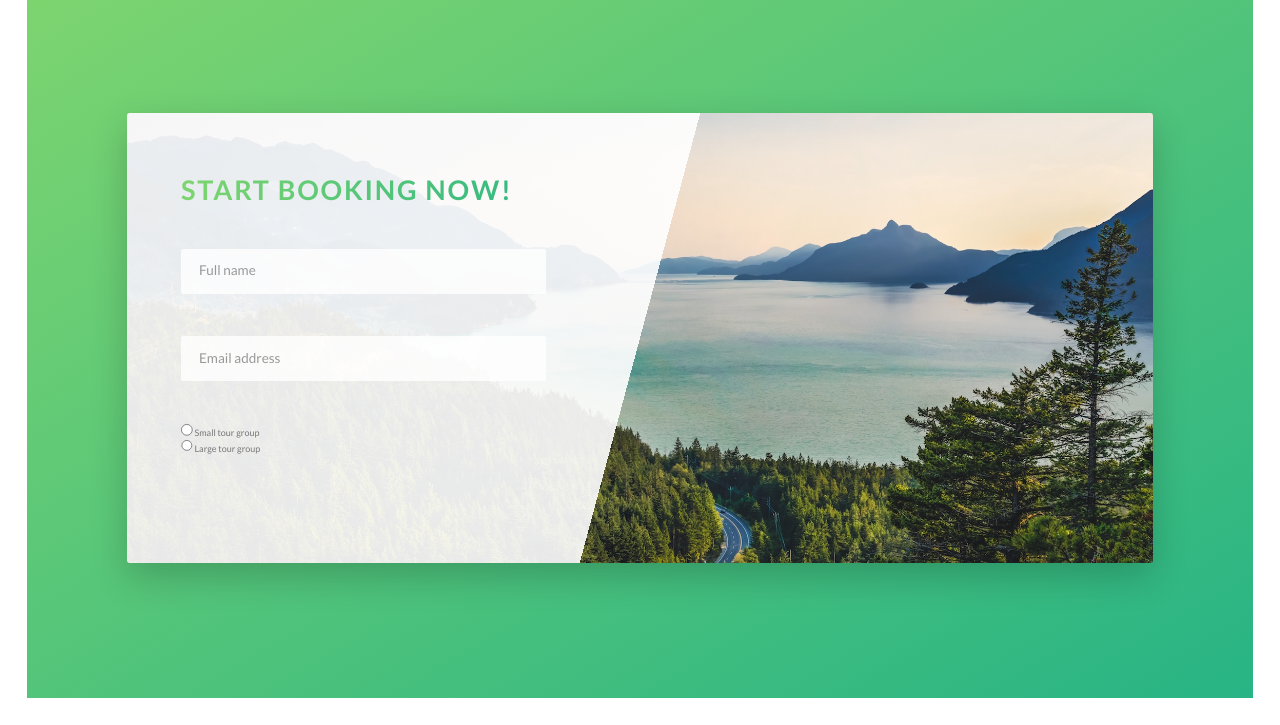
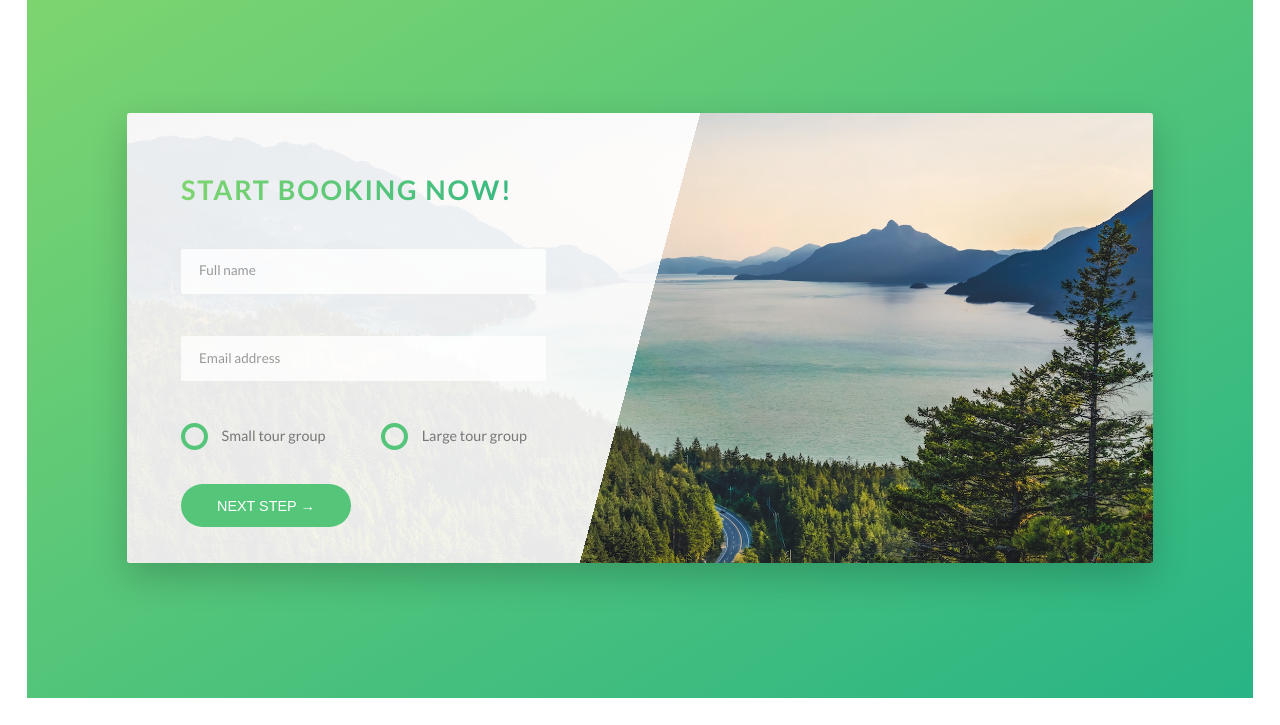
Before and after one commit to vallendito/natours-awesome, a website: page index.html in a window 1280 px wide. Shown: the part 4034-4759 px from the top of the page. Drawn offline with Linux system fonts and the light colour scheme; files whose address does not match are found by name.

Commit message:
add style radio button

```diff
--- a/index.html
+++ b/index.html
@@ -279,18 +279,29 @@
                                     <label for="email" class="form__label">Email address</label>
                                 </div>
 
-                                <div class="form__group">
+                                <div class="form__group u-margin-bottom-medium">
+
                                     <div class="form__radio-group">
                                         <input type="radio" class="form__radio-input" id="small" name="size">
-                                        <label for="small" class="form__radio-label">Small tour group</label>
+                                        <label for="small" class="form__radio-label">
+                                            <span class="form__radio-button"></span>
+                                            Small tour group
+                                        </label>
                                     </div>
 
                                     <div class="form__radio-group">
                                         <input type="radio" class="form__radio-input" id="large" name="size">
-                                        <label for="large" class="form__radio-label">Large tour group</label>
+                                        <label for="large" class="form__radio-label">
+                                            <span class="form__radio-button"></span>
+                                            Large tour group
+                                        </label>
                                     </div>
+
                                 </div>
 
+                                <div class="form__group">
+                                    <button class="btn btn--green">Next Step &rarr;</button>
+                                </div>
                             </form>
                         </div>
                     </div>
--- a/sass/base/_utilities.scss
+++ b/sass/base/_utilities.scss
@@ -1,19 +1,19 @@
 .u-center-text {
-    text-align: center;
+    text-align: center !important;
 }
 .u-margin-bottom-big {
-    margin-bottom: 8rem;
+    margin-bottom: 8rem !important;
 }
 .u-margin-bottom-medium {
-    margin-bottom: 4rem;
+    margin-bottom: 4rem !important;
 }
 .u-margin-bottom-small {
-    margin-bottom: 1.5rem;
+    margin-bottom: 1.5rem !important;
 }
 
 .u-margin-top-big {
-    margin-top: 8rem;
+    margin-top: 8rem !important;
 }
 .u-margin-top-huge {
-    margin-top: 10rem;
+    margin-top: 10rem !important;
 }
--- a/sass/components/_button.scss
+++ b/sass/components/_button.scss
@@ -1,5 +1,5 @@
 .btn {
-
+    &,
     &:link,
     &:visited {
         text-transform: uppercase;
@@ -10,6 +10,10 @@
         transition: all .2s;
         position: relative;
         font-size: $default-font-size;
+
+        // Change to the <button> element
+        border: none;
+        cursor: pointer;
     }
 
     &:hover {
@@ -21,7 +25,9 @@
             opacity: 0;
         }
     }
-    &:active {
+    &:active,
+    &:focus {
+        outline: none;
         transform: translateY(-.1rem);
         box-shadow: 0 1rem 1rem rgba($color-black, .2);
     }
--- a/sass/components/_form.scss
+++ b/sass/components/_form.scss
@@ -45,4 +45,50 @@
         visibility: hidden;
         transform: translateY(-4rem);
     }
+
+    // Radio Button
+    &__radio-group {
+        width: 49%;
+        display: inline-block;
+    }
+
+    &__radio-input {
+        display: none;
+    }
+
+    &__radio-label {
+        font-size: $default-font-size;
+        cursor: pointer;
+        position: relative;
+        padding-left: 4.5rem;
+    }
+
+    &__radio-button {
+        height: 3rem;
+        width: 3rem;
+        border: 5px solid $color-primary;
+        border-radius: 50%;
+        display: inline-block;
+        position: absolute;
+        left: 0;
+        top: -.4rem;
+
+        &::after {
+            content: "";
+            display: block;
+            height: 1.3rem;
+            width: 1.3rem;
+            border-radius: 50%;
+            position: absolute;
+            top: 50%;
+            left: 50%;
+            transform: translate(-50%, -50%);
+            background-color: $color-primary;
+            opacity: 0;
+            transition: opacity .2s;
+        }
+    }
+    &__radio-input:checked ~ &__radio-label &__radio-button::after {
+        opacity: 1;
+    }
 }
```
Also changed, not shown: css/style.css.
